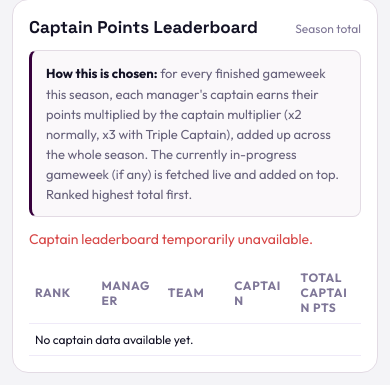
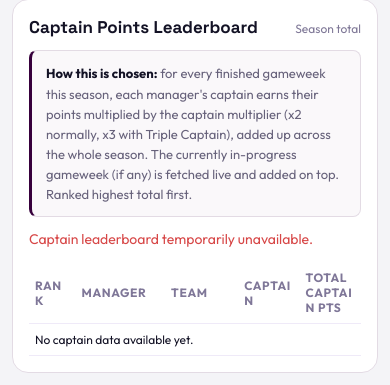
Before and after one commit to RNSAINJU/fpl-djano, a Django app: page /captain-mode/ in a window 390 px wide. Shown: the part 822-1207 px from the top of the page. Run offline with Django 5.2, Linux system fonts and the light colour scheme; data comes from the database, SQL or seed files in the repository; data that the repository does not hold is empty; some libraries are stand-ins or nearby versions.

Commit message:
Give Manager/Team columns more room on mobile tables
Equal-width columns left short single-word headers like "MANAGER"
without enough space to fit on one line, breaking mid-word into
"MANAGE"/"R" even though multi-word headers like "TOTAL CAPTAIN PTS"
wrapped fine at their natural spaces. Every table on the site puts a
short identifier first (rank/gameweek/month) then manager/player name
then team, so size those first three columns explicitly and let the
remaining stat columns share what's left.

```diff
--- a/static/fantasy/css/style.css
+++ b/static/fantasy/css/style.css
@@ -1217,6 +1217,29 @@ td small {
         font-size: 12px;
         word-break: break-word;
     }
+
+    /* Equal-fifths (or -sixths, -sevenths...) column widths left short
+       single-word headers like "MANAGER" without room to fit on one line,
+       forcing an ugly mid-word break even though multi-word headers like
+       "TOTAL CAPTAIN PTS" wrapped fine at their natural spaces. Every
+       table on the site puts a short identifier first (rank/gameweek/
+       month), then the manager/player name, then team - so give those two
+       name-heavy columns more room and let the narrow stat columns that
+       follow share what's left. */
+    th:first-child,
+    td:first-child {
+        width: 14%;
+    }
+
+    th:nth-child(2),
+    td:nth-child(2) {
+        width: 27%;
+    }
+
+    th:nth-child(3),
+    td:nth-child(3) {
+        width: 22%;
+    }
 }
 
 @media (max-width: 380px) {
```
